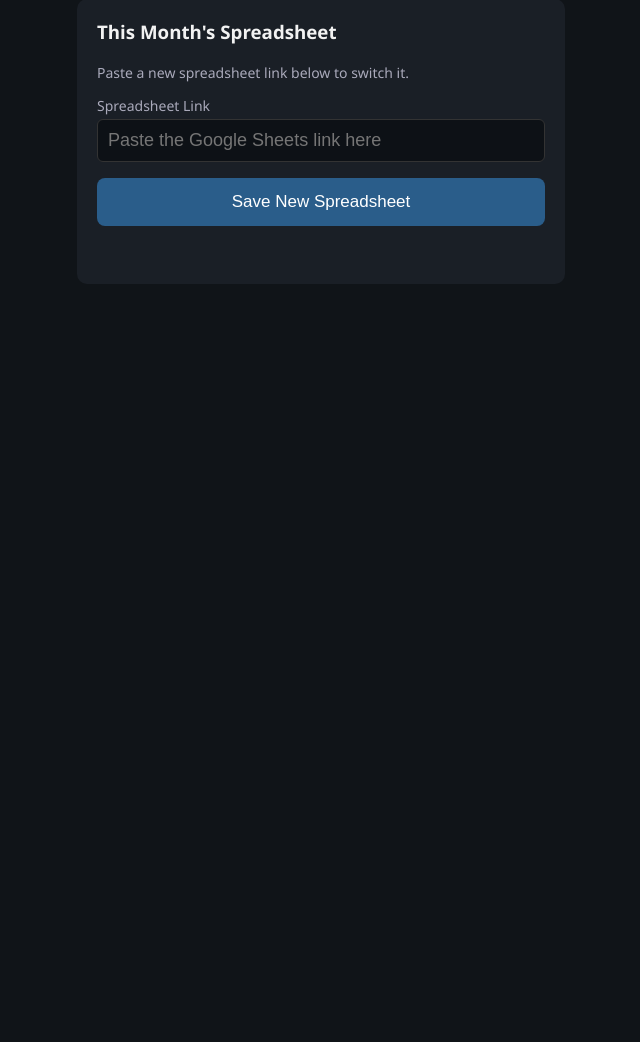
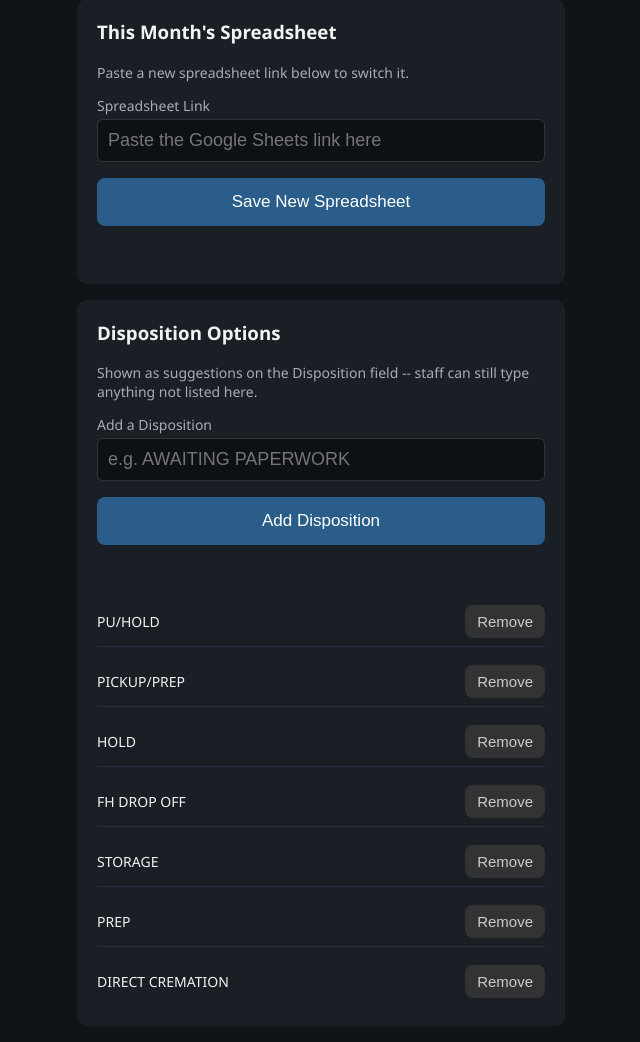
Before and after one commit to jakehansentx-cpu/DFW-ONLINE-CREMATION, a Flask app: page /admin in a window 1280 px wide. Shown: the part 689-1731 px from the top of the page, without its empty margins (319-959 px from the left). Before the commit the page ends 973 px from the top, so only its background shows below. Run offline with Flask 3, Linux system fonts and the light colour scheme; a user stored in the database is signed in; data comes from the database, SQL or seed files in the repository.

Commit message:
Admin-managed Disposition dropdown, visible date/time icons, optional tag printing, and admin-only password resets
Disposition is now a suggestion-backed field (PU/HOLD, PICKUP/PREP,
HOLD, FH DROP OFF, STORAGE, PREP, DIRECT CREMATION seeded by default)
instead of a bare text box, while still taking any custom value typed
in. Admin gets a "Disposition Options" panel to add/remove entries,
same pattern as Staff Accounts.

The Pickup Date/Time Received picker icons were rendering as a near-
invisible dark glyph on the form's dark background -- inverted and
enlarged them so they're actually visible and easy to tap.

Saving Decedent Information no longer forces "scan the tag you wrote
the info on" as the only option: staff can also print a fresh tag
(office or label printer) right there if one doesn't already exist,
reusing print links that were already in the markup but never wired
up. Either path lands on the same next step (scan the slot location).

Removed the self-service "Change Password" link from the scan/board
header -- only an admin can reset a staff member's password now (via
the existing Reset Password button in Admin), which routes back
through the same forced change-on-next-login flow. The route itself
now rejects a voluntary visit outside of that forced flow.

```diff
--- a/app.py
+++ b/app.py
@@ -136,6 +136,13 @@ def logout():
 @app.route("/change-password", methods=["GET", "POST"])
 @login_required
 def change_password():
+    # Staff can no longer change their own password on demand -- only an
+    # admin can, via Reset Password on the Admin page (which sets a fresh
+    # temp password and routes back through this same forced flow). This
+    # route still exists for that forced first-login/post-reset step.
+    if not session.get("must_change_password"):
+        return redirect(url_for("board_page"))
+
     error = None
     if request.method == "POST":
         new_password = request.form.get("new_password") or ""
@@ -309,6 +316,12 @@ def init_db():
             must_change_password INTEGER NOT NULL DEFAULT 1,
             created_at TEXT NOT NULL,
             last_login_at TEXT
+        );
+
+        CREATE TABLE IF NOT EXISTS disposition_options (
+            id INTEGER PRIMARY KEY,
+            label TEXT UNIQUE NOT NULL,
+            created_at TEXT NOT NULL
         );
         """
     )
@@ -410,6 +423,24 @@ def init_db():
             f"Seeded {len(config.STAFF_NAMES)} login(s) with temporary password "
             f"'{config.INITIAL_TEMP_PASSWORD}' -- {config.STAFF_NAMES[0]} is the initial admin."
         )
+
+    # First run only: seed the Disposition dropdown with the common values
+    # staff actually use -- Admin can add/remove from there afterward (see
+    # /admin/dispositions/create). The field stays free-text underneath
+    # (a <datalist>, not a <select>) so an unusual one-off can always be
+    # typed even if it's not in this list.
+    disposition_count = db.execute("SELECT COUNT(*) AS n FROM disposition_options").fetchone()["n"]
+    if disposition_count == 0:
+        for label in (
+            "PU/HOLD", "PICKUP/PREP", "HOLD", "FH DROP OFF",
+            "STORAGE", "PREP", "DIRECT CREMATION",
+        ):
+            db.execute(
+                "INSERT INTO disposition_options (label, created_at) VALUES (?, ?)",
+                (label, now()),
+            )
+        db.commit()
+
     db.close()
 
 
@@ -1064,7 +1095,16 @@ def admin_page():
         }
         for r in rows
     ]
-    return render_template("admin.html", users_json=jsonify(users).get_data(as_text=True), username=session["username"])
+    dispositions = [
+        {"id": r["id"], "label": r["label"]}
+        for r in db.execute("SELECT * FROM disposition_options ORDER BY id").fetchall()
+    ]
+    return render_template(
+        "admin.html",
+        users_json=jsonify(users).get_data(as_text=True),
+        dispositions_json=jsonify(dispositions).get_data(as_text=True),
+        username=session["username"],
+    )
 
 
 @app.route("/admin/users/create", methods=["POST"])
@@ -1146,6 +1186,47 @@ def admin_user_history(user_id):
     if user is None:
         return jsonify(error="Unknown user"), 404
     return jsonify(username=user["username"], history=get_staff_history(db, user["username"]))
+
+
+@app.route("/api/dispositions")
+@login_required
+def api_dispositions():
+    """Options for the Disposition field's suggestion list (Decedent
+    Information / edit forms) -- see disposition_options. The field stays
+    free-text underneath, so anything not in this list can still be typed
+    in by hand."""
+    db = get_db()
+    rows = db.execute("SELECT label FROM disposition_options ORDER BY id").fetchall()
+    return jsonify(options=[r["label"] for r in rows])
+
+
+@app.route("/admin/dispositions/create", methods=["POST"])
+@admin_required
+def admin_create_disposition():
+    data = request.get_json(force=True)
+    label = (data.get("label") or "").strip()
+    if not label:
+        return jsonify(error="Enter a disposition"), 400
+
+    db = get_db()
+    existing = db.execute("SELECT 1 FROM disposition_options WHERE label = ?", (label,)).fetchone()
+    if existing:
+        return jsonify(error=f'"{label}" is already in the list'), 409
+
+    cur = db.execute(
+        "INSERT INTO disposition_options (label, created_at) VALUES (?, ?)", (label, now())
+    )
+    db.commit()
+    return jsonify(ok=True, id=cur.lastrowid, label=label)
+
+
+@app.route("/admin/dispositions/<int:option_id>/delete", methods=["POST"])
+@admin_required
+def admin_delete_disposition(option_id):
+    db = get_db()
+    db.execute("DELETE FROM disposition_options WHERE id = ?", (option_id,))
+    db.commit()
+    return jsonify(ok=True)
 
 
 def expected_sheet_name(dt):
--- a/static/admin.js
+++ b/static/admin.js
@@ -208,3 +208,75 @@ sheetSetBtn.addEventListener("click", async () => {
     console.error("sheet status check failed", e);
   }
 })();
+
+// ---------------- Disposition options ----------------
+// Feeds the <datalist> suggestions on the Disposition field in the scan
+// app (see loadDispositionSuggestions in scan.js) -- the field itself
+// stays free-text, so this list is just the common ones worth offering.
+let dispositions = window.INITIAL_DISPOSITIONS || [];
+
+const dispositionList = document.getElementById("dispositionList");
+const newDisposition = document.getElementById("newDisposition");
+const addDispositionBtn = document.getElementById("addDispositionBtn");
+const addDispositionStatus = document.getElementById("addDispositionStatus");
+
+function renderDispositions() {
+  dispositionList.innerHTML = dispositions
+    .map(
+      (d) => `
+        <div class="inventory-row" data-disposition-id="${d.id}">
+          <div class="inventory-info" style="flex:1;">${escapeHtml(d.label)}</div>
+          <button class="secondary-btn remove-disposition-btn" data-id="${d.id}" style="width:auto; padding:8px 12px;">Remove</button>
+        </div>`
+    )
+    .join("");
+
+  dispositionList.querySelectorAll(".remove-disposition-btn").forEach((btn) => {
+    btn.addEventListener("click", () => removeDisposition(btn.dataset.id));
+  });
+}
+
+async function removeDisposition(id) {
+  const d = dispositions.find((x) => String(x.id) === String(id));
+  if (!d || !confirm(`Remove "${d.label}" from the disposition list?`)) return;
+  try {
+    const res = await fetch(`/admin/dispositions/${id}/delete`, { method: "POST" });
+    const data = await res.json();
+    if (!res.ok) throw new Error(data.error || "Couldn't remove it");
+    dispositions = dispositions.filter((x) => String(x.id) !== String(id));
+    renderDispositions();
+  } catch (err) {
+    alert(err.message);
+  }
+}
+
+addDispositionBtn.addEventListener("click", async () => {
+  const label = newDisposition.value.trim();
+  if (!label) {
+    addDispositionStatus.textContent = "Enter a disposition.";
+    addDispositionStatus.className = "status-msg err";
+    return;
+  }
+  addDispositionBtn.disabled = true;
+  try {
+    const res = await fetch("/admin/dispositions/create", {
+      method: "POST",
+      headers: { "Content-Type": "application/json" },
+      body: JSON.stringify({ label }),
+    });
+    const data = await res.json();
+    if (!res.ok) throw new Error(data.error || "Couldn't add that disposition");
+    dispositions.push({ id: data.id, label: data.label });
+    renderDispositions();
+    newDisposition.value = "";
+    addDispositionStatus.textContent = "Added.";
+    addDispositionStatus.className = "status-msg ok";
+  } catch (err) {
+    addDispositionStatus.textContent = err.message;
+    addDispositionStatus.className = "status-msg err";
+  } finally {
+    addDispositionBtn.disabled = false;
+  }
+});
+
+renderDispositions();
--- a/static/style.css
+++ b/static/style.css
@@ -341,6 +341,20 @@ body {
   width: 100%; font-size: 18px; padding: 10px; margin-top: 4px;
   border-radius: 6px; border: 1px solid #333; background: #0d1116; color: #fff;
 }
+/* The browser's built-in date/time picker icons default to a dark glyph
+   that barely shows up against this dark input background -- inverting
+   turns it white so it actually stands out. (A background badge behind
+   it would defeat the point -- a white icon needs to sit on the dark
+   input, not on its own light patch -- so this is just the icon itself,
+   enlarged and with a bigger tap target.) */
+.info-form input[type="date"]::-webkit-calendar-picker-indicator,
+.info-form input[type="time"]::-webkit-calendar-picker-indicator {
+  filter: invert(1);
+  cursor: pointer;
+  padding: 4px;
+  transform: scale(1.4);
+  transform-origin: right center;
+}
 .primary-btn {
   margin-top: 16px; width: 100%; padding: 14px; font-size: 17px;
   background: #2a5d8a; color: #fff; border: none; border-radius: 8px;
--- a/templates/admin.html
+++ b/templates/admin.html
@@ -43,6 +43,16 @@
     <div id="sheetSetStatus" class="status-msg"></div>
   </div>
 
+  <div class="info-form">
+    <h3 style="margin-top:0;">Disposition Options</h3>
+    <p style="color:#aab; font-size:14px; margin-top:0;">Shown as suggestions on the Disposition field -- staff can still type anything not listed here.</p>
+    <label>Add a Disposition</label>
+    <input id="newDisposition" type="text" placeholder="e.g. AWAITING PAPERWORK" autocomplete="off">
+    <button id="addDispositionBtn" class="primary-btn">Add Disposition</button>
+    <div id="addDispositionStatus" class="status-msg"></div>
+    <div id="dispositionList" class="inventory-list" style="margin-top:14px;"></div>
+  </div>
+
   <div id="historyOverlay" class="detail-overlay hidden">
     <div class="detail-card">
       <button id="closeHistory" class="close-btn">&times;</button>
@@ -54,6 +64,7 @@
 
   <script>
     window.INITIAL_USERS = {{ users_json | safe }};
+    window.INITIAL_DISPOSITIONS = {{ dispositions_json | safe }};
   </script>
   <script src="{{ url_for('static', filename='admin.js') }}"></script>
 </body>
--- a/templates/board.html
+++ b/templates/board.html
@@ -21,7 +21,6 @@
 
   <div class="staff-row">
     <span>Logged in as <b>{{ username }}</b></span>
-    <a href="/change-password" style="color:#889; font-size:13px; margin-left:auto;">Change Password</a>
   </div>
   <script>window.CURRENT_STAFF_NAME = {{ username | tojson }};</script>
 
--- a/templates/scan.html
+++ b/templates/scan.html
@@ -24,7 +24,6 @@
 
   <div class="staff-row">
     <span>Logged in as <b>{{ username }}</b></span>
-    <a href="/change-password" style="color:#889; font-size:13px; margin-left:auto;">Change Password</a>
   </div>
   <script>window.CURRENT_STAFF_NAME = {{ username | tojson }};</script>
 
@@ -92,7 +91,8 @@
     <label>Removal Type</label>
     <input id="fRemovalType" type="text">
     <label>Disposition</label>
-    <input id="fDisposition" type="text">
+    <input id="fDisposition" type="text" list="dispositionSuggestions" autocomplete="off" placeholder="Choose or type a disposition">
+    <datalist id="dispositionSuggestions"></datalist>
     <label>Removal By</label>
     <input id="fRemovalBy" type="text">
     <label><input id="fNight" type="checkbox" style="width:auto; margin-right:8px;">Night</label>
```
Also changed, not shown: static/scan.js (+41 -4 lines).
